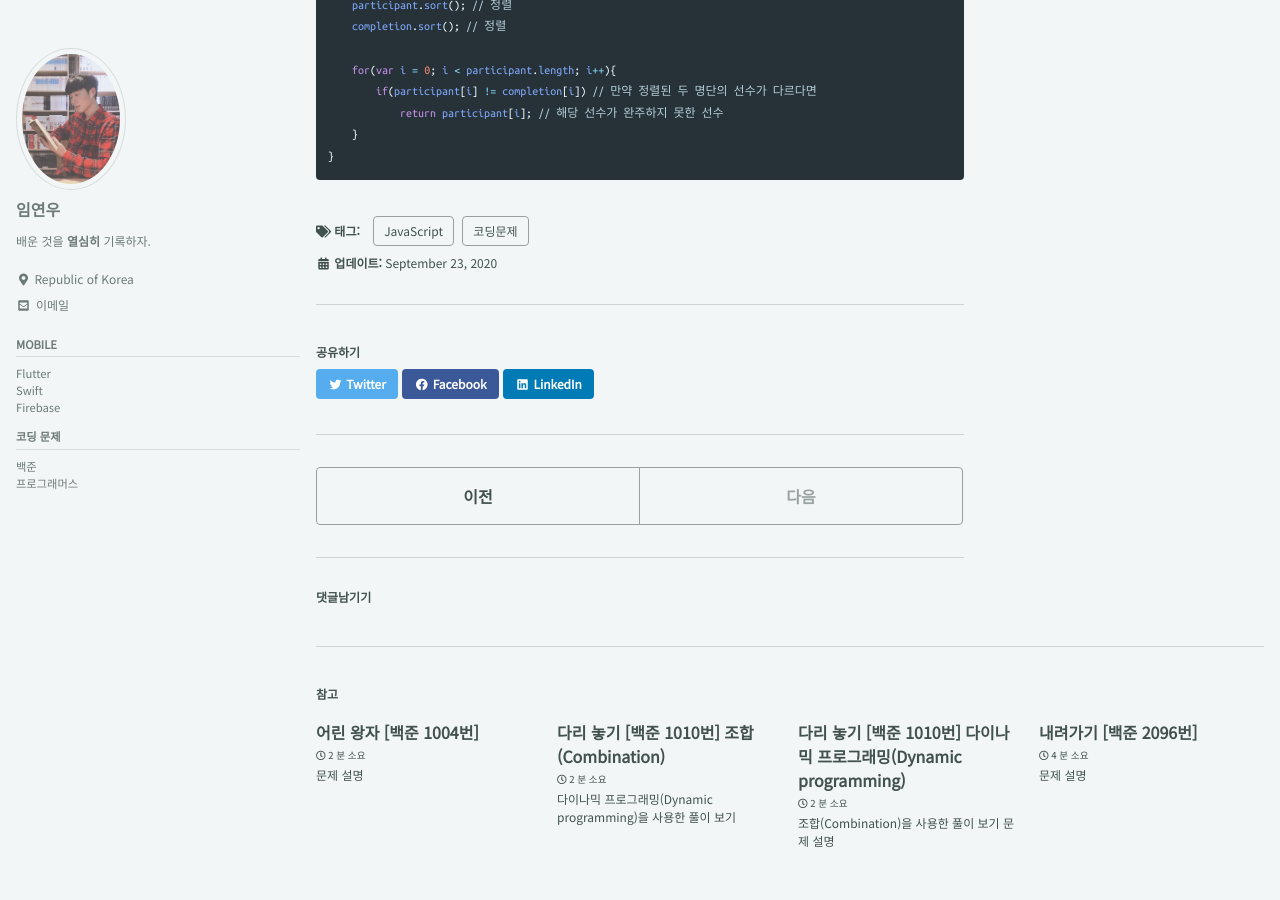
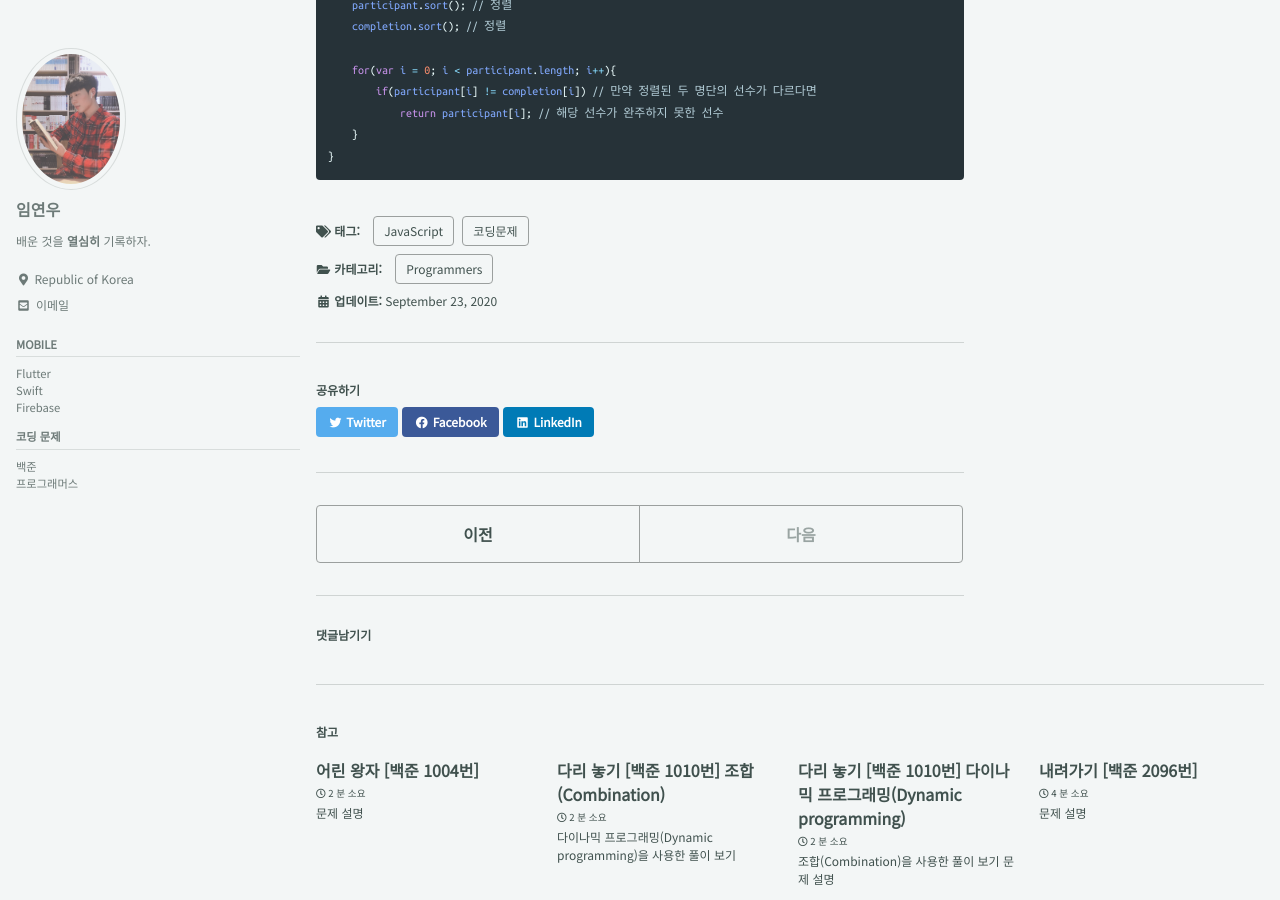
Before and after one commit to terry1213/terry1213.github.io, a Jekyll site: the page built from _posts/2020-09-23-programmers-완주하지못한선수.md, in a window 1280 px wide and 900 px high, scrolled down 1601 px. Built offline with Jekyll 4.4.1, drawn with Linux system fonts in a browser that asks for light colours; cached includes are drawn as plain includes; comment, search, counter and statistics services are not loaded.

Commit message:
카테고리 추가
카테고리 추가

```diff
--- a/_posts/2020-09-23-programmers-완주하지못한선수.md
+++ b/_posts/2020-09-23-programmers-완주하지못한선수.md
@@ -1,6 +1,7 @@
 ---
 title: 완주하지 못한 선수 [프로그래머스] [해시] [Level 1]
-categories: []
+categories:
+- Programmers
 tags:
 - 코딩문제
 - JavaScript
```
